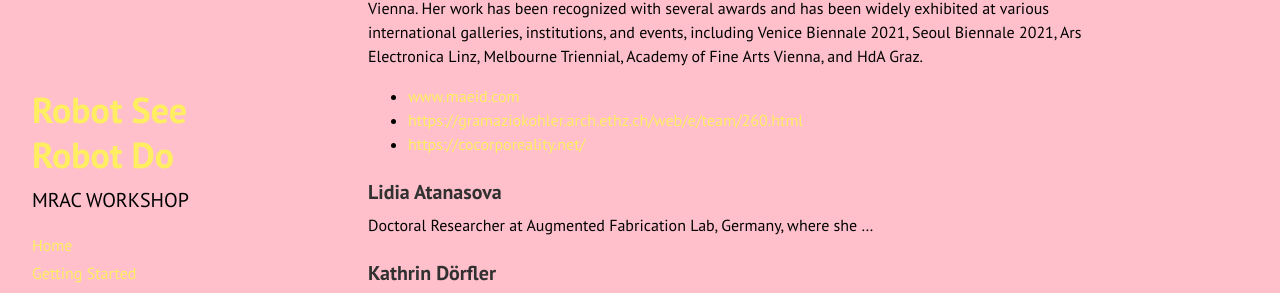
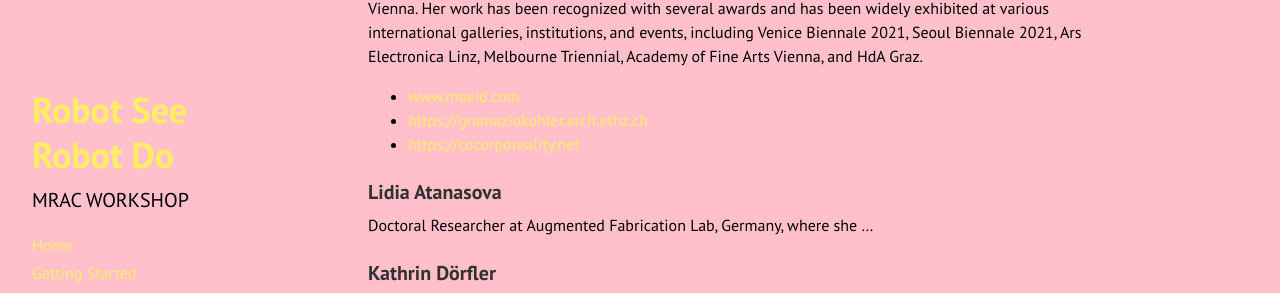
Before and after one commit to augmentedfabricationlab/robot_see_robot_do, a Jekyll site: the page built from docs/team.md, in a window 1280 px wide and 1063 px high. Shown: the part 536-829 px from the top of the window. Built offline with Jekyll 4.4.1, drawn with Linux system fonts in a browser that asks for light colours; Markdown is read by kramdown in place of the engine named in the settings; some of the changed lines change nothing that is shown.

Commit message:
Update team.md

```diff
--- a/docs/team.md
+++ b/docs/team.md
@@ -11,8 +11,8 @@
 Daniela Mitterberger is an architect and researcher with a strong interest in new media, the relationship between the Human/Body within digital fabrication, and emerging technologies. She is co-founder and director of MAEID, a multidisciplinary architecture practice based in Vienna. Currently, Daniela is a Ph.D. researcher at ETH Zürich at Gramazio Kohler Research, focusing on intuition in digital design and robotic fabrication. Daniela is also a researcher at the University of Applied Arts and co-leader of “Co-corporeality”. Previously, she was a lecturer at several international graduate and postgraduate programs at the University of Melbourne (MSD), ETH Zürich, the Leopold-Franzens University Innsbruck, and the Academy of Fine Arts Vienna. Her work has been recognized with several awards and has been widely exhibited at various international galleries, institutions, and events, including Venice Biennale 2021, Seoul Biennale 2021, Ars Electronica Linz, Melbourne Triennial, Academy of Fine Arts Vienna, and HdA Graz.
 
 * [www.maeid.com](www.maeid.com)
-* [https://gramaziokohler.arch.ethz.ch/web/e/team/260.html](https://gramaziokohler.arch.ethz.ch/web/e/team/260.html)
-* [https://cocorporeality.net/](https://cocorporeality.net/)
+* [https://gramaziokohler.arch.ethz.ch](https://gramaziokohler.arch.ethz.ch/web/e/team/260.html)
+* [https://cocorporeality.net](https://cocorporeality.net)
 
 ### Lidia Atanasova
 Doctoral Researcher at Augmented Fabrication Lab, Germany, where she ...
```
